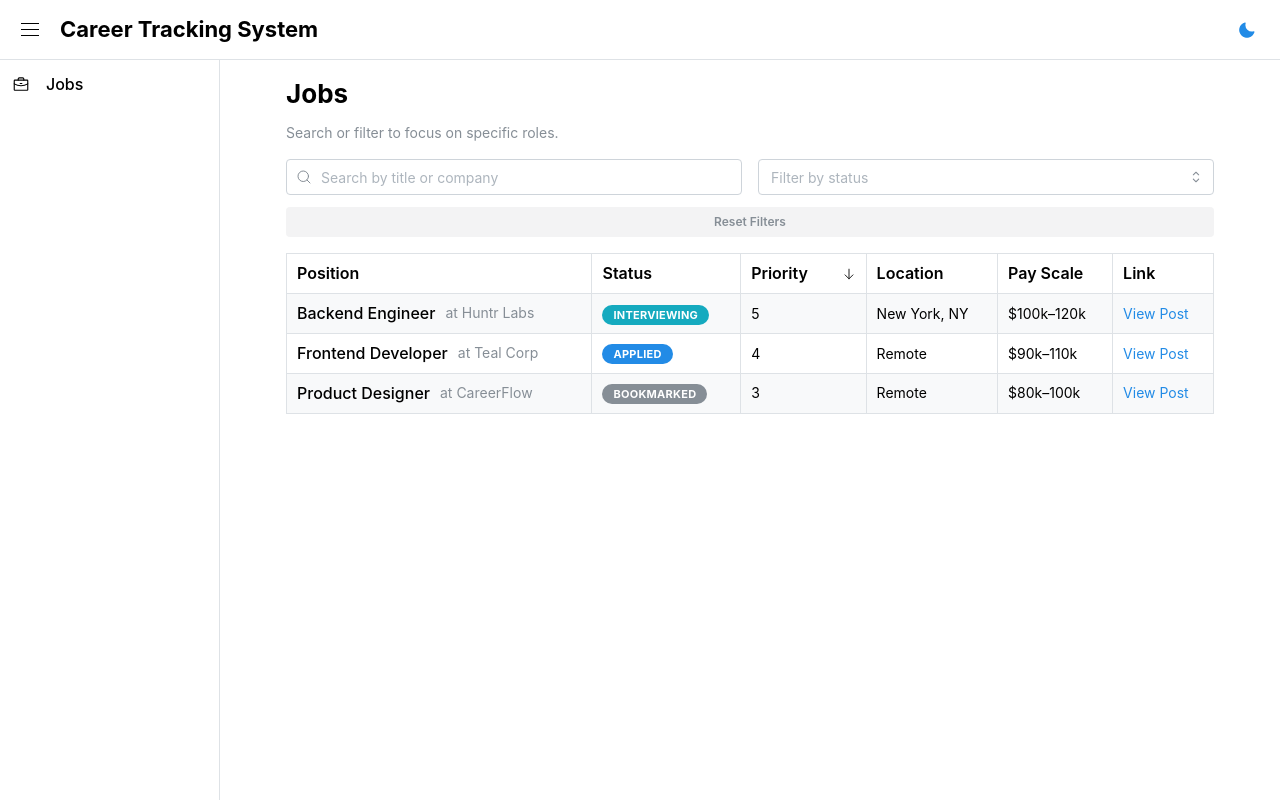
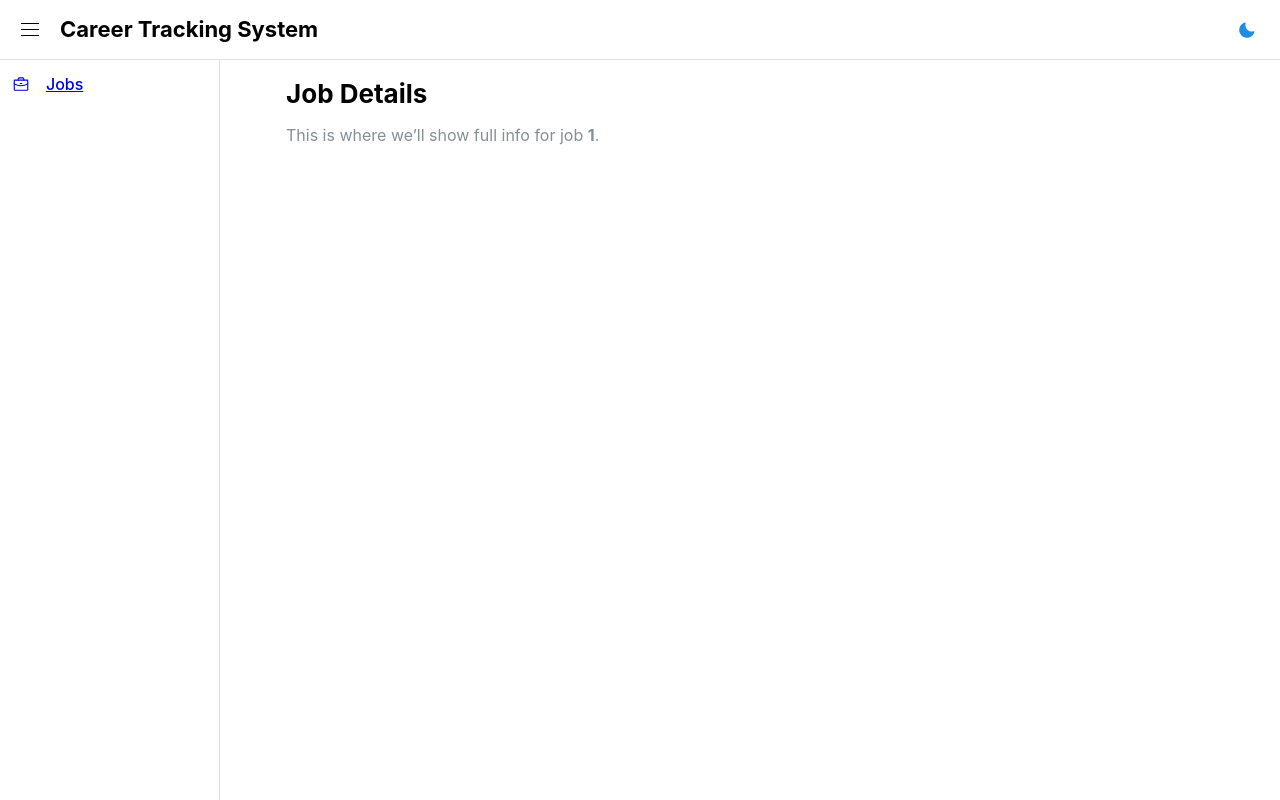
Before and after one commit to silveralcid/cts, a React app in the folder frontend/: page /jobs/1 in a window 1280 px wide. Built offline with nearby package versions, Linux system fonts and the light colour scheme; the HTML template or start-up script is replaced by a standard one.

Commit message:
feat(routing): add react-router-dom routes for Jobs list and Job detail with clickable table rows

```diff
--- a/frontend/package.json
+++ b/frontend/package.json
@@ -15,6 +15,8 @@
     "@mantine/hooks": "^8.3.3",
     "@mantine/modals": "^8.3.3",
     "@mantine/notifications": "^8.3.3",
+    "@tanstack/react-query": "^5.90.2",
+    "axios": "^1.12.2",
     "phosphor-react": "^1.4.1",
     "react": "^19.1.1",
     "react-dom": "^19.1.1",
--- a/frontend/src/App.tsx
+++ b/frontend/src/App.tsx
@@ -9,7 +9,10 @@ import {
   useMantineColorScheme,
 } from "@mantine/core";
 import { Sun, Moon, Briefcase } from "phosphor-react";
+import { Routes, Route, Link } from "react-router-dom";
+
 import JobsPage from "./pages/JobsPage";
+import JobDetailPage from "./pages/JobDetailPage";
 
 export default function App() {
   const [opened, setOpened] = useState(false);
@@ -25,7 +28,6 @@ export default function App() {
       }}
       padding="md"
     >
-      {/* Header */}
       <AppShell.Header>
         <Group h="100%" px="md" justify="space-between">
           <Group>
@@ -51,17 +53,18 @@ export default function App() {
         </Group>
       </AppShell.Header>
 
-      {/* Sidebar */}
       <AppShell.Navbar p="sm">
-        <Group>
+        <Group component={Link} to="/jobs" style={{ cursor: "pointer" }}>
           <Briefcase size={18} />
           <Text fw={500}>Jobs</Text>
         </Group>
       </AppShell.Navbar>
 
-      {/* Main content */}
       <AppShell.Main>
-        <JobsPage />
+        <Routes>
+          <Route path="/jobs" element={<JobsPage />} />
+          <Route path="/jobs/:id" element={<JobDetailPage />} />
+        </Routes>
       </AppShell.Main>
     </AppShell>
   );
--- a/frontend/src/components/JobTable.tsx
+++ b/frontend/src/components/JobTable.tsx
@@ -1,6 +1,7 @@
 import { useState, useMemo } from "react";
 import { Table, Badge, Group, Text, Anchor } from "@mantine/core";
 import { ArrowUp, ArrowDown } from "phosphor-react";
+import { useNavigate } from "react-router-dom";
 import type { Job } from "../api/mockJobs";
 
 type SortKey =
@@ -11,6 +12,8 @@ type SortKey =
   | "pay_scale";
 
 export default function JobTable({ jobs }: { jobs: Job[] }) {
+  const navigate = useNavigate(); // ✅ define before use
+
   const [sortKey, setSortKey] = useState<SortKey>("priority");
   const [sortOrder, setSortOrder] = useState<"asc" | "desc">("desc");
 
@@ -23,7 +26,6 @@ export default function JobTable({ jobs }: { jobs: Job[] }) {
     }
   };
 
-  // Helper for pay scale sorting
   const extractNumeric = (val?: string | null) => {
     if (!val) return 0;
     const match = val.match(/\d+/g);
@@ -69,7 +71,11 @@ export default function JobTable({ jobs }: { jobs: Job[] }) {
     ) : null;
 
   const rows = sortedJobs.map((job) => (
-    <Table.Tr key={job.id}>
+    <Table.Tr
+      key={job.id}
+      onClick={() => navigate(`/jobs/${job.id}`)}
+      style={{ cursor: "pointer" }}
+    >
       <Table.Td>
         <Group gap="xs">
           <Text fw={500}>{job.position_title}</Text>
--- a/frontend/src/main.tsx
+++ b/frontend/src/main.tsx
@@ -1,18 +1,19 @@
 import React from "react";
 import ReactDOM from "react-dom/client";
-
 import "@mantine/core/styles.css";
 
 import { MantineProvider } from "@mantine/core";
+import { ModalsProvider } from "@mantine/modals";
 import { Notifications } from "@mantine/notifications";
-import { ModalsProvider } from "@mantine/modals";
 import { BrowserRouter } from "react-router-dom";
+import { QueryClient, QueryClientProvider } from "@tanstack/react-query";
 import App from "./App";
 
-const root = document.getElementById("root")!;
+const queryClient = new QueryClient();
 
-ReactDOM.createRoot(root).render(
+ReactDOM.createRoot(document.getElementById("root")!).render(
   <React.StrictMode>
+    <QueryClientProvider client={queryClient}>
       <MantineProvider defaultColorScheme="auto">
         <ModalsProvider>
           <Notifications position="top-right" />
@@ -21,5 +22,6 @@ ReactDOM.createRoot(root).render(
           </BrowserRouter>
         </ModalsProvider>
       </MantineProvider>
+    </QueryClientProvider>
   </React.StrictMode>
 );
--- /dev/null
+++ b/frontend/src/pages/JobDetailPage.tsx
@@ -0,0 +1,15 @@
+import { useParams } from "react-router-dom";
+import { Title, Text, Container } from "@mantine/core";
+
+export default function JobDetailPage() {
+  const { id } = useParams<{ id: string }>();
+
+  return (
+    <Container>
+      <Title order={2}>Job Details</Title>
+      <Text c="dimmed" mt="sm">
+        This is where we’ll show full info for job <b>{id}</b>.
+      </Text>
+    </Container>
+  );
+}
```
Also changed, not shown: 1 other file (tests, documents, lock files or other folders). Lines whose indentation alone changed are shown as unchanged.
